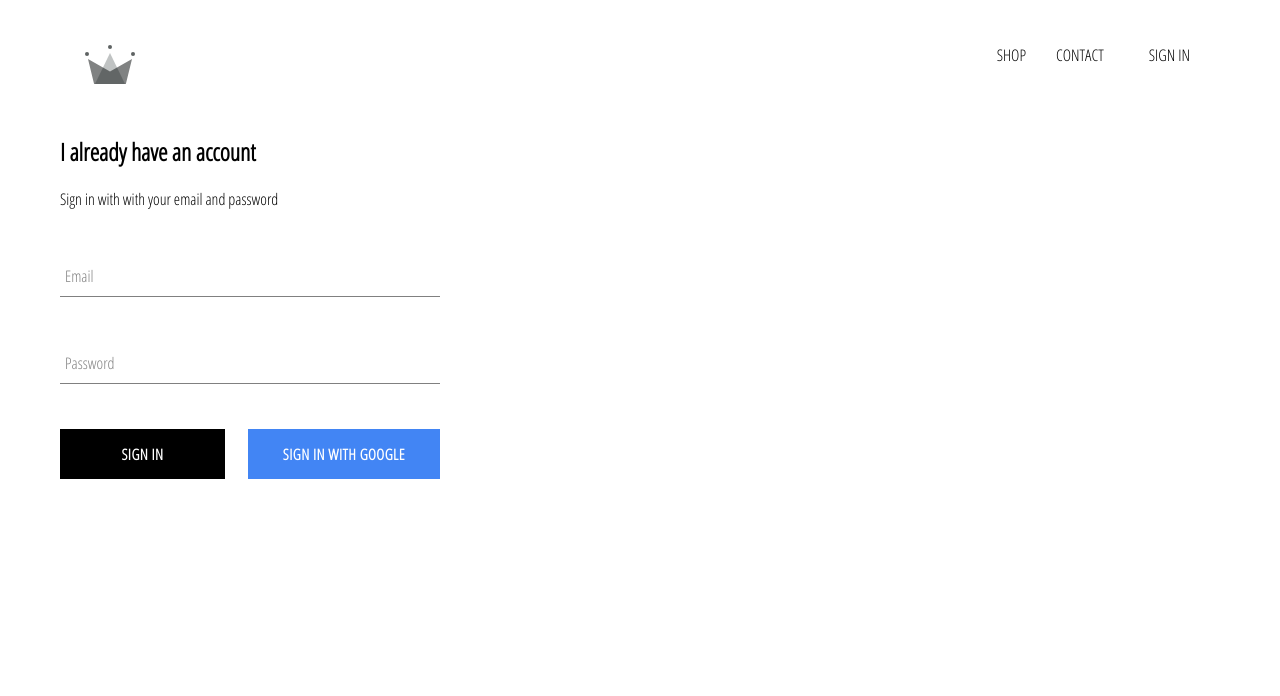
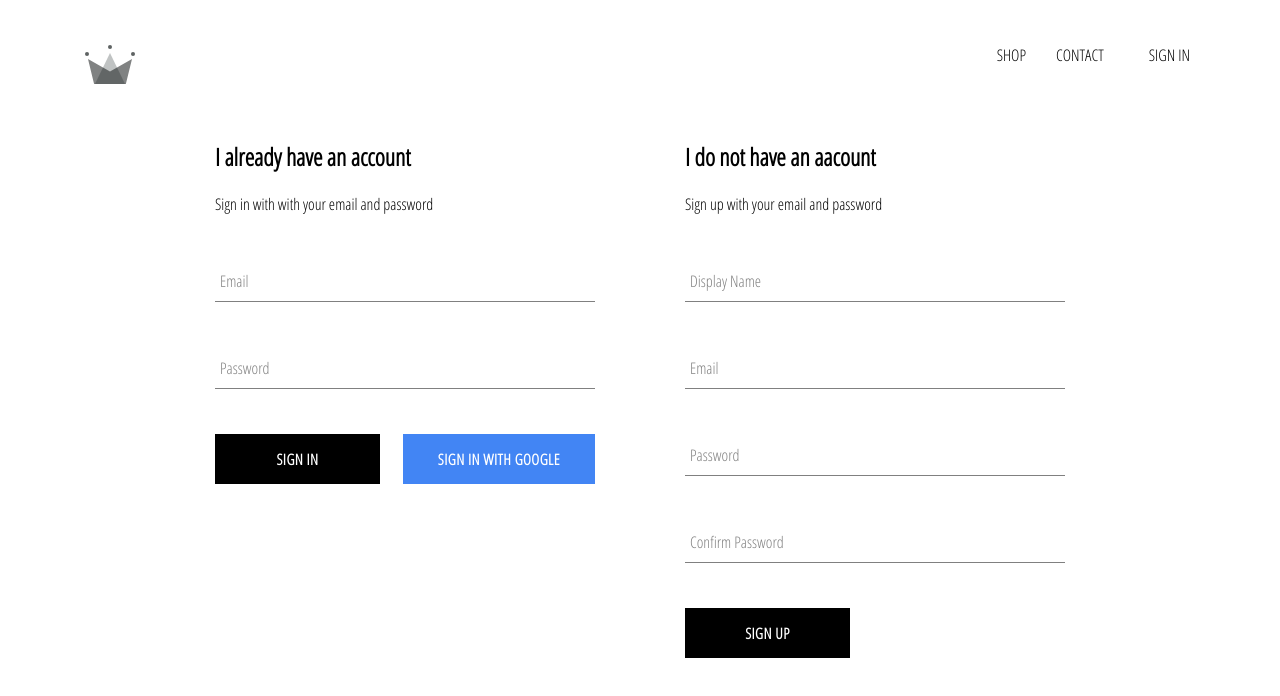
Before and after one commit to Arnab28122000/Go-fashion, a React (Create React App) app: page /signin in a window 1280 px wide. Shown: the top 696 px of the page. Built offline with nearby package versions, Linux system fonts and the light colour scheme; no server answers.

Commit message:
Implemented firebase utils, included ability to store authenticated users into our firestore database

```diff
--- a/src/App.js
+++ b/src/App.js
@@ -7,7 +7,7 @@
 import ShopPage from './pages/shop/shop.component.jsx';
 import Header from './components/header/header.component.jsx';
 import SignInandSignUpPage from './pages/sign-in-and-sign-up/sign-in-and-sign-up.component.jsx';
-import { auth } from './firebase/firebase.utils';
+import { auth, createUserProfileDocument } from './firebase/firebase.utils';
 
 
 
@@ -23,10 +23,22 @@
   unsubscribeFromAuth = null;
 
   componentDidMount() {
-    this.unsubscribeFromAuth = auth.onAuthStateChanged(user => {
-      this.setState({ currentUser: user});
+    this.unsubscribeFromAuth = auth.onAuthStateChanged(async userAuth => {
+      if(userAuth){
+        const userRef = await createUserProfileDocument(userAuth);
 
-      console.log(user);
+        userRef.onSnapshot(snapShot => {
+          this.setState({
+            currentUser:{
+              id:snapShot.id,
+              ...snapShot.data()
+            }
+          });
+          console.log(this.state);
+        });
+      }else{
+        this.setState({currentUser: userAuth});
+      }
     });
   }
 
--- a/src/components/header/header.component.jsx
+++ b/src/components/header/header.component.jsx
@@ -19,7 +19,7 @@
             <Link className='option' to='/shop'>
                 CONTACT
             </Link>
-            <Link className='option' to='/signin'>
+            <div className='option' to='/signin'>
                 {
                     currentUser ?
                     <div className='option' onClick={() => auth.signOut()}>SIGN OUT</div>
@@ -28,7 +28,7 @@
                         SIGN IN
                     </Link>
                 }
-            </Link>
+            </div>
         </div>
     </div>
 );
--- /dev/null
+++ b/src/components/sign-up/sign-up.component.jsx
@@ -0,0 +1,100 @@
+import React from 'react';
+
+import './sign-up.styles.scss';
+
+import FormInput from '../form-input/form-input.component';
+import CustomButton from '../custom-button/custom-button.component';
+
+import { auth, createUserProfileDocument} from '../../firebase/firebase.utils';
+
+class SignUp extends React.Component{
+    constructor(){
+        super();
+
+        this.state={
+            displayName: '',
+            email:'',
+            password:'',
+            confirmPassword:''
+        };
+    }
+
+    handleSubmit = async event => {
+        event.preventDefault();
+
+        const {displayName, email, password, confirmPassword } = this.state;
+
+        if(password !== confirmPassword){
+            alert("passwords don't match");
+            return;
+        }
+
+        try{
+            const { user } =await auth.createUserWithEmailAndPassword(email, password);
+
+            await createUserProfileDocument(user, { displayName });
+
+            this.setState({
+                displayName: '',
+                email:'',
+                password:'',
+                confirmPassword:''
+            });
+        }catch(error){
+            console.log(error);
+        }
+    };
+
+    handleChange = event => {
+        const { name, value} = event.target;
+
+        this.setState({ [name]: value});
+    }
+
+    render(){
+        const {displayName, email, password, confirmPassword} = this.state;
+        return (
+            <div className='sign-up'>
+                <h2 className=''title>I do not have an aacount</h2>
+                <span>Sign up with your email and password</span>
+                <form className='sign-up-form' onSubmit={this.handleSubmit}>
+                    <FormInput
+                        type='text'
+                        name='displayName'
+                        value={displayName}
+                        onChange={this.handleChange}
+                        label='Display Name'
+                        required
+                    />
+                    <FormInput
+                        type='email'
+                        name='email'
+                        value={email}
+                        onChange={this.handleChange}
+                        label='Email'
+                        required
+                    />
+                    <FormInput
+                        type='password'
+                        name='password'
+                        value={password}
+                        onChange={this.handleChange}
+                        label='Password'
+                        required
+                    />
+                    <FormInput
+                        type='password'
+                        name='confirmPassword'
+                        value={confirmPassword}
+                        onChange={this.handleChange}
+                        label='Confirm Password'
+                        required
+                    />
+                    <CustomButton type='submit'>SIGN UP</CustomButton>
+                </form>
+            </div>
+                );
+    }
+}
+
+export default SignUp;
--- /dev/null
+++ b/src/components/sign-up/sign-up.styles.scss
@@ -0,0 +1,9 @@
+.sign-up{
+    display:flex;
+    flex-direction: column;
+    width: 380px;
+
+    .title{
+        margin: 10px 0;
+    }
+}
--- a/src/firebase/firebase.utils.js
+++ b/src/firebase/firebase.utils.js
@@ -12,6 +12,32 @@
     measurementId: "G-NVC52K366Y"
 };
 
+
+export const createUserProfileDocument = async (userAuth, addtionalData) => {
+    if(!userAuth) return;
+
+    const userRef = firestore.doc(`users/${userAuth.uid}`);
+
+    const snapshot = await userRef.get();
+    if(!snapshot.exists){
+        const { displayName, email} = userAuth;
+        const createdAt = new Date();
+
+        try{
+            await userRef.set({
+               displayName,
+               email,
+               createdAt,
+               ...addtionalData
+            })
+        }catch(error){
+            console.log('error creating user', error.message);
+        }
+    }
+
+    return userRef;
+};
+
 firebase.initializeApp(config);
 
 export const auth = firebase.auth();
--- a/src/pages/sign-in-and-sign-up/sign-in-and-sign-up.component.jsx
+++ b/src/pages/sign-in-and-sign-up/sign-in-and-sign-up.component.jsx
@@ -1,6 +1,7 @@
 import React from 'react';
 
 import SignIn from '../../components/sign-in/sign-in.component';
+import SignUp from '../../components/sign-up/sign-up.component';
 
 import './sign-in-and-sign-up.styles.scss';
 
@@ -8,6 +9,7 @@
 const SignInandSignUpPage = () => (
     <div className='sign-in-and-sign-up'>
         <SignIn/>
+        <SignUp/>
     </div>
 );
 
--- a/src/pages/sign-in-and-sign-up/sign-in-and-sign-up.styles.scss
+++ b/src/pages/sign-in-and-sign-up/sign-in-and-sign-up.styles.scss
@@ -0,0 +1,6 @@
+.sign-in-and-sign-up{
+    width:850px;
+    display: flex;
+    justify-content: space-between;
+    margin: 30px auto;
+}
```
Also changed, not shown: 1 other file (tests, documents, lock files or other folders).
